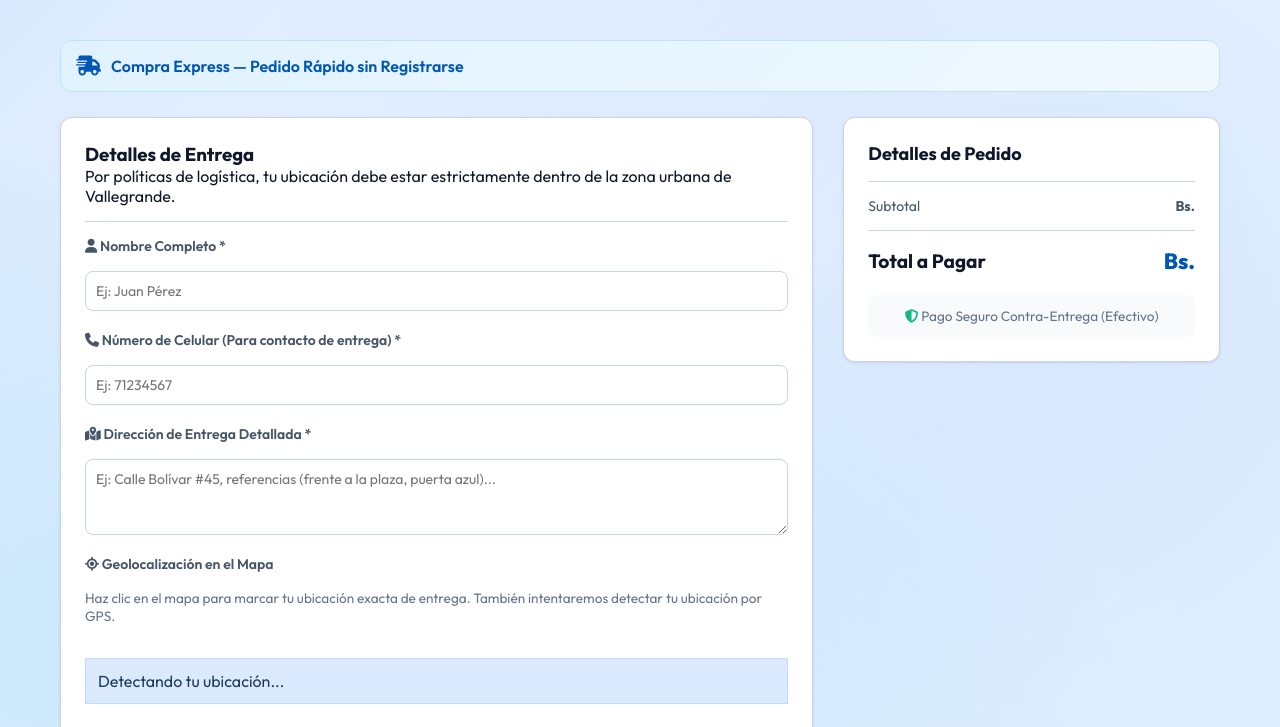
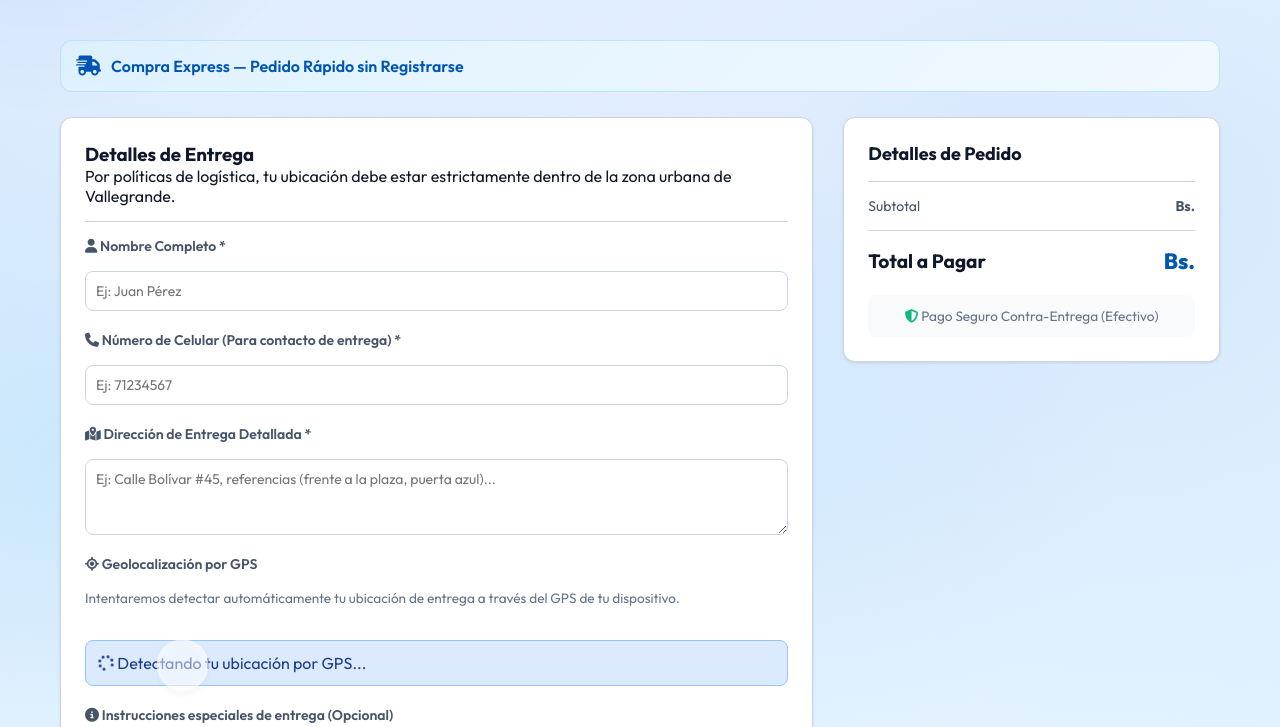
Before and after one commit to yeisonvargas14/AGUA2, a Django app: template frontend/templates/client/checkout_paso1.html in a window 1280 px wide. Shown: the top 727 px of the page. Run offline with Django 5.2, Linux system fonts and the light colour scheme; the template is opened without the code that fills it, so the values that code supplies are empty; some libraries are stand-ins or nearby versions.

Commit message:
feat: quitar mapa de checkout_paso1 y reemplazar con deteccion nativa por GPS del navegador con fallback a Vallegrande

```diff
--- a/frontend/templates/client/checkout_paso1.html
+++ b/frontend/templates/client/checkout_paso1.html
@@ -89,13 +89,11 @@
                 </div>
 
                 <div class="form-group" style="margin-bottom: 20px;">
-                    <label style="display: block; font-weight: 600; margin-bottom: 8px;"><i class="fa-solid fa-location-crosshairs"></i> Geolocalización en el Mapa</label>
-                    <p class="text-muted small" style="color: #64748b; font-size: 0.85rem; margin-bottom: 10px;">Haz clic en el mapa para marcar tu ubicación exacta de entrega. También intentaremos detectar tu ubicación por GPS.</p>
+                    <label style="display: block; font-weight: 600; margin-bottom: 8px;"><i class="fa-solid fa-location-crosshairs"></i> Geolocalización por GPS</label>
+                    <p class="text-muted small" style="color: #64748b; font-size: 0.85rem; margin-bottom: 10px;">Intentaremos detectar automáticamente tu ubicación de entrega a través del GPS de tu dispositivo.</p>
 
                     <!-- Feedback notification -->
-                    <div id="geo-status" class="geo-feedback"></div>
-
-                    <div id="map"></div>
+                    <div id="geo-status" class="geo-feedback" style="display: block; padding: 12px; border-radius: 8px;"></div>
                 </div>
 
                 <div class="form-group" style="margin-bottom: 20px;">
@@ -156,16 +154,64 @@
 
 {% block extra_js %}
 <script>
-    // Global parameters for maps.js
-    const GOOGLE_MAPS_API_KEY = "{{ google_maps_api_key }}";
-    const CSRF_TOKEN = "{{ csrf_token }}";
-    const VALIDATE_LOC_URL = "{% url 'api_validar_ubicacion' %}";
+    document.addEventListener("DOMContentLoaded", function() {
+        const latInput = document.getElementById('id_lat');
+        const lngInput = document.getElementById('id_lng');
+        const geoStatus = document.getElementById('geo-status');
 
-    // Vallegrande default center
-    const DEFAULT_LAT = -18.489500;
-    const DEFAULT_LNG = -64.108100;
+        function setCoordinates(lat, lng, successMsg) {
+            latInput.value = lat.toFixed(6);
+            lngInput.value = lng.toFixed(6);
+
+            geoStatus.style.display = 'block';
+            geoStatus.style.backgroundColor = '#d1fae5';
+            geoStatus.style.color = '#065f46';
+            geoStatus.style.border = '1px solid #6ee7b7';
+            geoStatus.innerHTML = `<i class="fa-solid fa-circle-check"></i> ${successMsg}`;
+        }
+
+        function setFallback(reason) {
+            const fallbackLat = -18.489500;
+            const fallbackLng = -64.108100;
+            latInput.value = fallbackLat.toFixed(6);
+            lngInput.value = fallbackLng.toFixed(6);
+
+            geoStatus.style.display = 'block';
+            geoStatus.style.backgroundColor = '#fef3c7';
+            geoStatus.style.color = '#92400e';
+            geoStatus.style.border = '1px solid #fcd34d';
+            geoStatus.innerHTML = `<i class="fa-solid fa-circle-info"></i> Ubicación fijada por defecto en Vallegrande (GPS: ${reason})`;
+        }
+
+        if (navigator.geolocation) {
+            geoStatus.style.display = 'block';
+            geoStatus.style.backgroundColor = '#dbeafe';
+            geoStatus.style.color = '#1e3a8a';
+            geoStatus.style.border = '1px solid #93c5fd';
+            geoStatus.innerHTML = `<i class="fa-solid fa-spinner fa-spin"></i> Detectando tu ubicación por GPS...`;
+
+            navigator.geolocation.getCurrentPosition(
+                function(position) {
+                    const lat = position.coords.latitude;
+                    const lng = position.coords.longitude;
+                    setCoordinates(lat, lng, "Ubicación detectada con éxito por tu GPS.");
+                },
+                function(error) {
+                    let reason = "Permiso denegado o error de señal";
+                    if (error.code === error.PERMISSION_DENIED) {
+                        reason = "Permiso denegado por el usuario";
+                    } else if (error.code === error.POSITION_UNAVAILABLE) {
+                        reason = "Ubicación no disponible";
+                    } else if (error.code === error.TIMEOUT) {
+                        reason = "Tiempo de espera agotado";
+                    }
+                    setFallback(reason);
+                },
+                { timeout: 8000 }
+            );
+        } else {
+            setFallback("El navegador no soporta geolocalización");
+        }
+    });
 </script>
-<script src="/static/js/maps.js"></script>
-<!-- Dynamically load Google Maps JS API script -->
-<script async defer src="https://maps.googleapis.com/maps/api/js?key={{ google_maps_api_key }}&libraries=geometry&callback=initMap"></script>
 {% endblock %}
```
